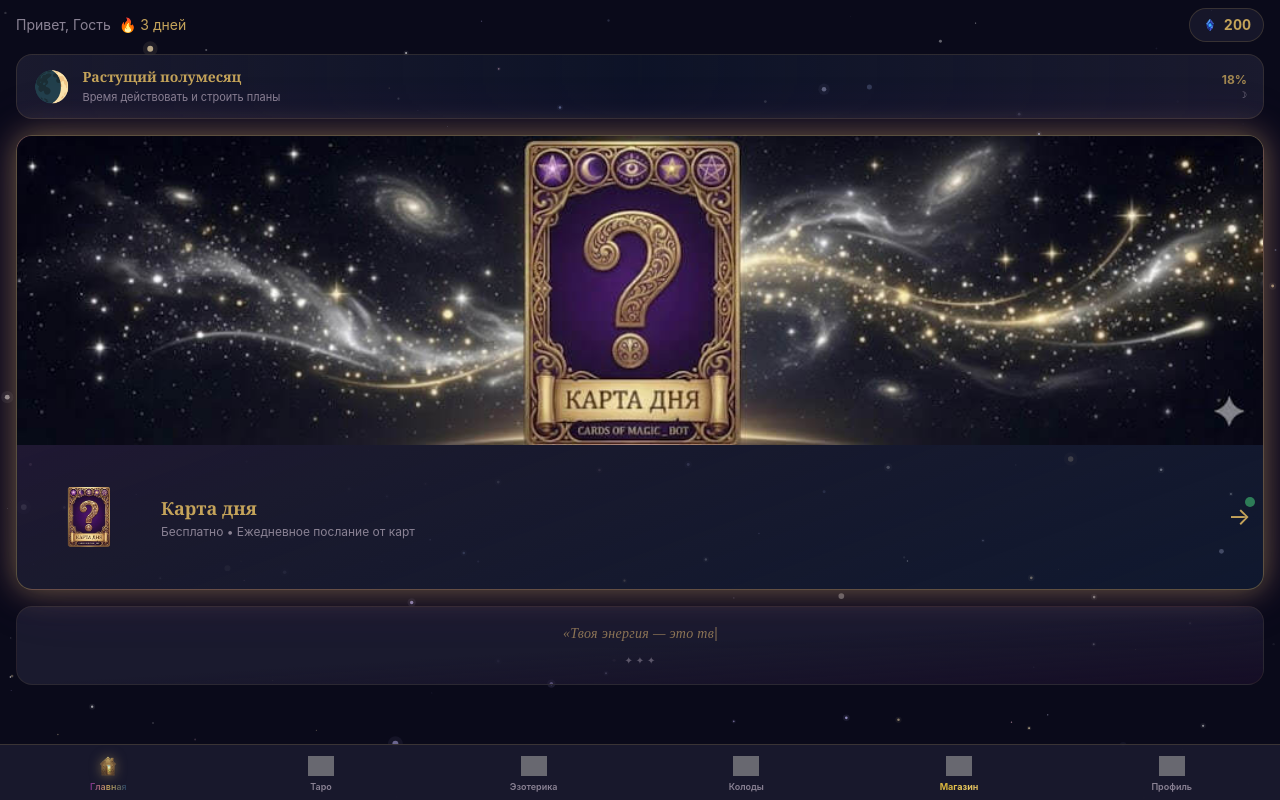
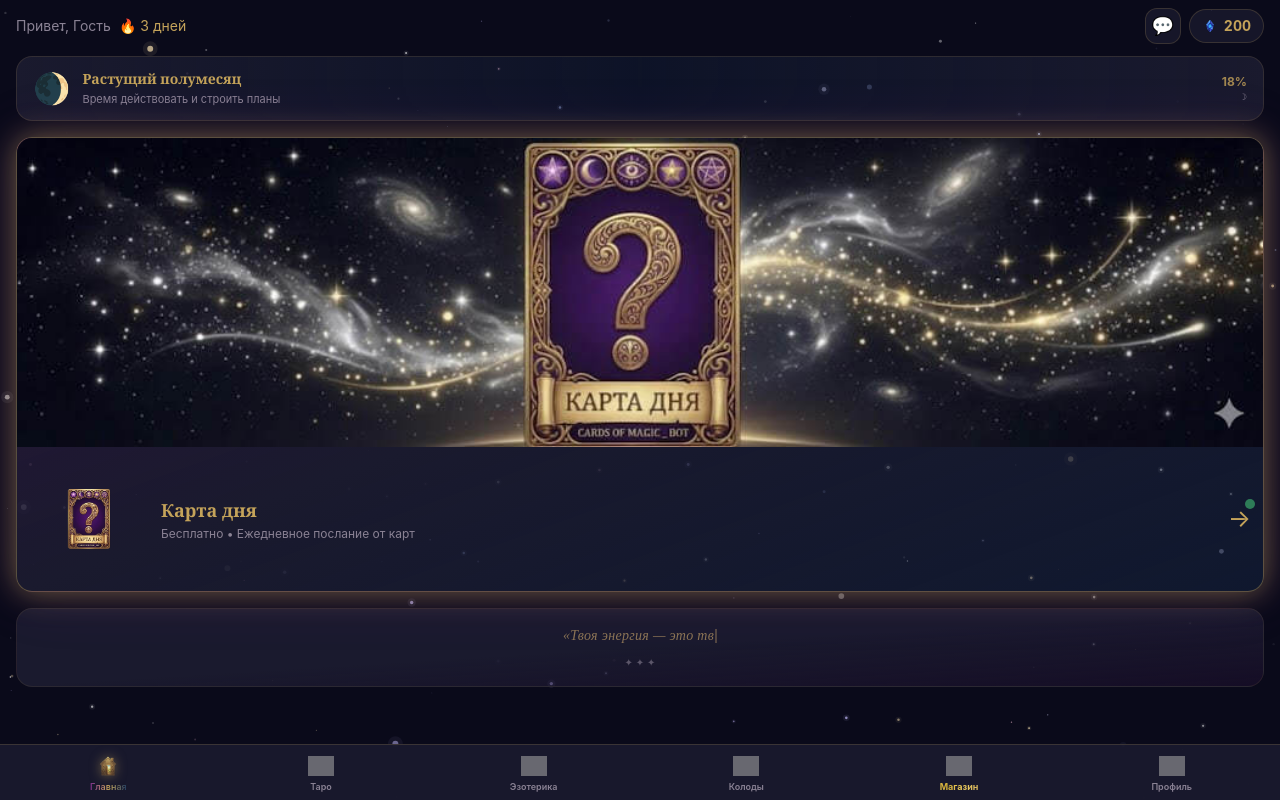
Before and after one commit to d1mambaway/tarot-ai-app, a Next.js app: page / in a window 1280 px wide. Built offline with nearby package versions, Linux system fonts and the light colour scheme; grey boxes are pictures that could not be loaded.

Commit message:
feat: add support icon to HomeScreen header

```diff
--- a/src/components/layout/HomeScreen.tsx
+++ b/src/components/layout/HomeScreen.tsx
@@ -6,6 +6,7 @@ import { motion } from 'framer-motion';
 import ManaBalance from '@/components/ui/ManaBalance';
 import CardOfDaySection from '@/components/ui/CardOfDaySection';
 import MoonPhaseWidget from '@/components/ui/MoonPhaseWidget';
+import SupportModal from '@/components/ui/SupportModal';
 
 type L = 'ru' | 'uk' | 'en';
 
@@ -172,6 +173,7 @@ export default function HomeScreen() {
   const { user, locale, setScreen } = useAppStore();
   const l = (locale || 'ru') as L;
   const dailyQuote = useMemo(() => getDailyQuote(l), [l]);
+  const [showSupport, setShowSupport] = useState(false);
 
   return (
     <div className="px-4 pt-2 pb-4 relative z-10">
@@ -186,7 +188,16 @@ export default function HomeScreen() {
               )}
             </p>
           )}
-          <ManaBalance onClick={() => setScreen('shop')} />
+          <div className="flex items-center gap-2">
+            <button
+              onClick={() => setShowSupport(true)}
+              className="w-9 h-9 rounded-xl bg-mystic-card/80 border border-mystic-accent/20 flex items-center justify-center text-lg hover:border-mystic-accent/40 transition-colors"
+              aria-label="Support"
+            >
+              💬
+            </button>
+            <ManaBalance onClick={() => setScreen('shop')} />
+          </div>
         </div>
       </motion.div>
 
@@ -206,6 +217,7 @@ export default function HomeScreen() {
         <QuoteTypewriter text={`«${dailyQuote}»`} />
         <p className="text-[10px] text-mystic-muted text-center mt-2 opacity-60">✦ ✦ ✦</p>
       </motion.div>
+      <SupportModal open={showSupport} onClose={() => setShowSupport(false)} />
     </div>
   );
 }
```
